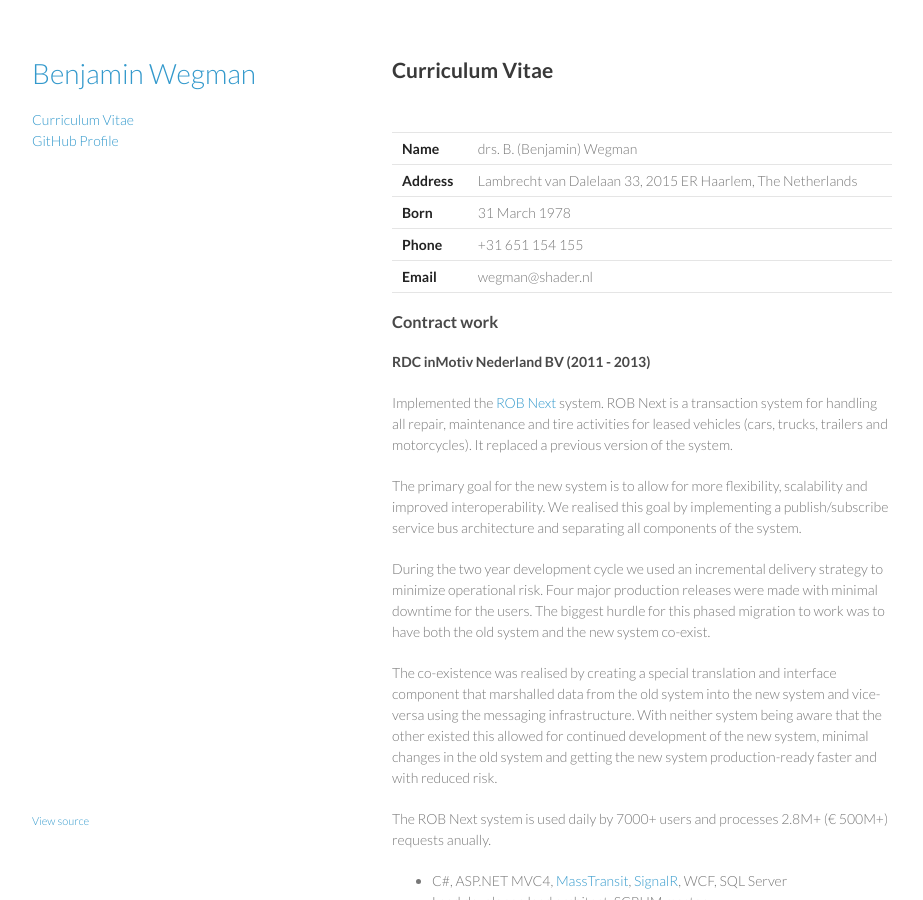
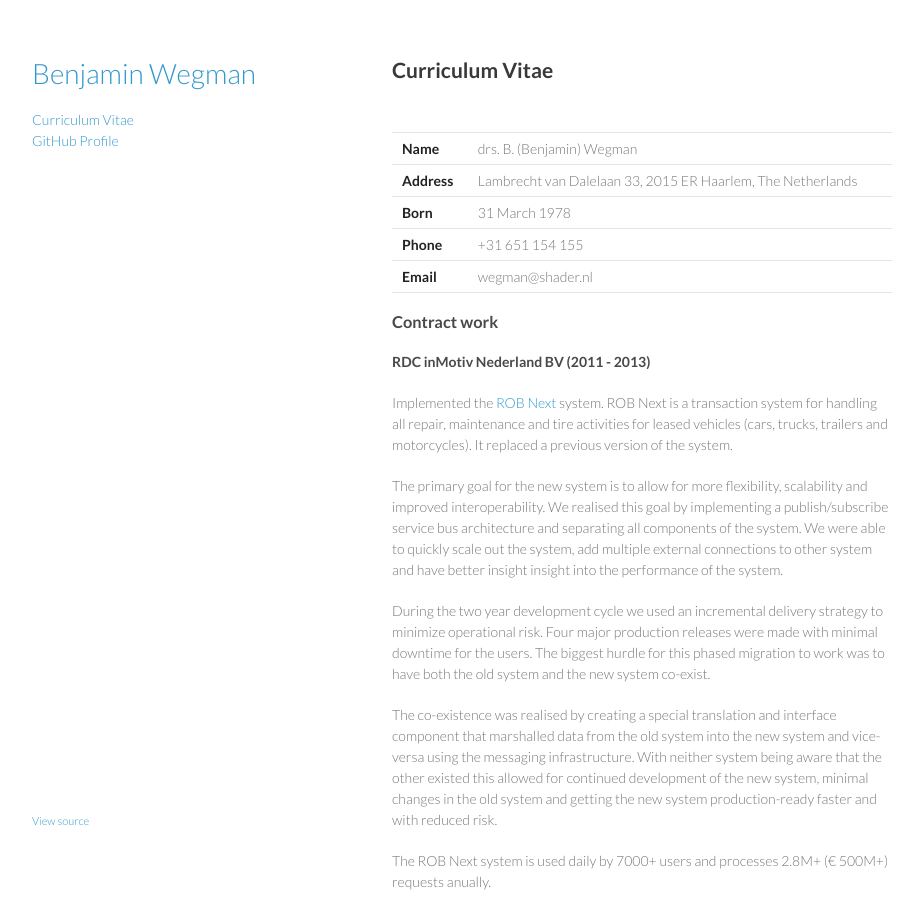
Before and after one commit to bwegman/bwegman.github.io, a Jekyll site: the page built from curriculum-vitae/index.md, in a window 1280 px wide and 900 px high. Shown: the whole window, without its empty margins (178-1101 px from the left). Built offline with Jekyll 4.4.1, drawn with Linux system fonts in a browser that asks for light colours; Markdown is read by kramdown in place of the engine named in the settings.

Commit message:
Updated CV, added extra information regarding service bus implementation

```diff
--- a/curriculum-vitae/index.md
+++ b/curriculum-vitae/index.md
@@ -19,7 +19,7 @@ title: Curriculum Vitae
 
 Implemented the [ROB Next](http://www.rob-net.nl) system. ROB Next is a transaction system for handling all repair, maintenance and tire activities for leased vehicles (cars, trucks, trailers and motorcycles). It replaced a previous version of the system.
 
-The primary goal for the new system is to allow for more flexibility, scalability and improved interoperability. We realised this goal by implementing a publish/subscribe service bus architecture and separating all components of the system.
+The primary goal for the new system is to allow for more flexibility, scalability and improved interoperability. We realised this goal by implementing a publish/subscribe service bus architecture and separating all components of the system. We were able to quickly scale out the system, add multiple external connections to other system and have better insight insight into the performance of the system.
 
 During the two year development cycle we used an incremental delivery strategy to minimize operational risk. Four major production releases were made with minimal downtime for the users. The biggest hurdle for this phased migration to work was to have both the old system and the new system co-exist.
 
```
